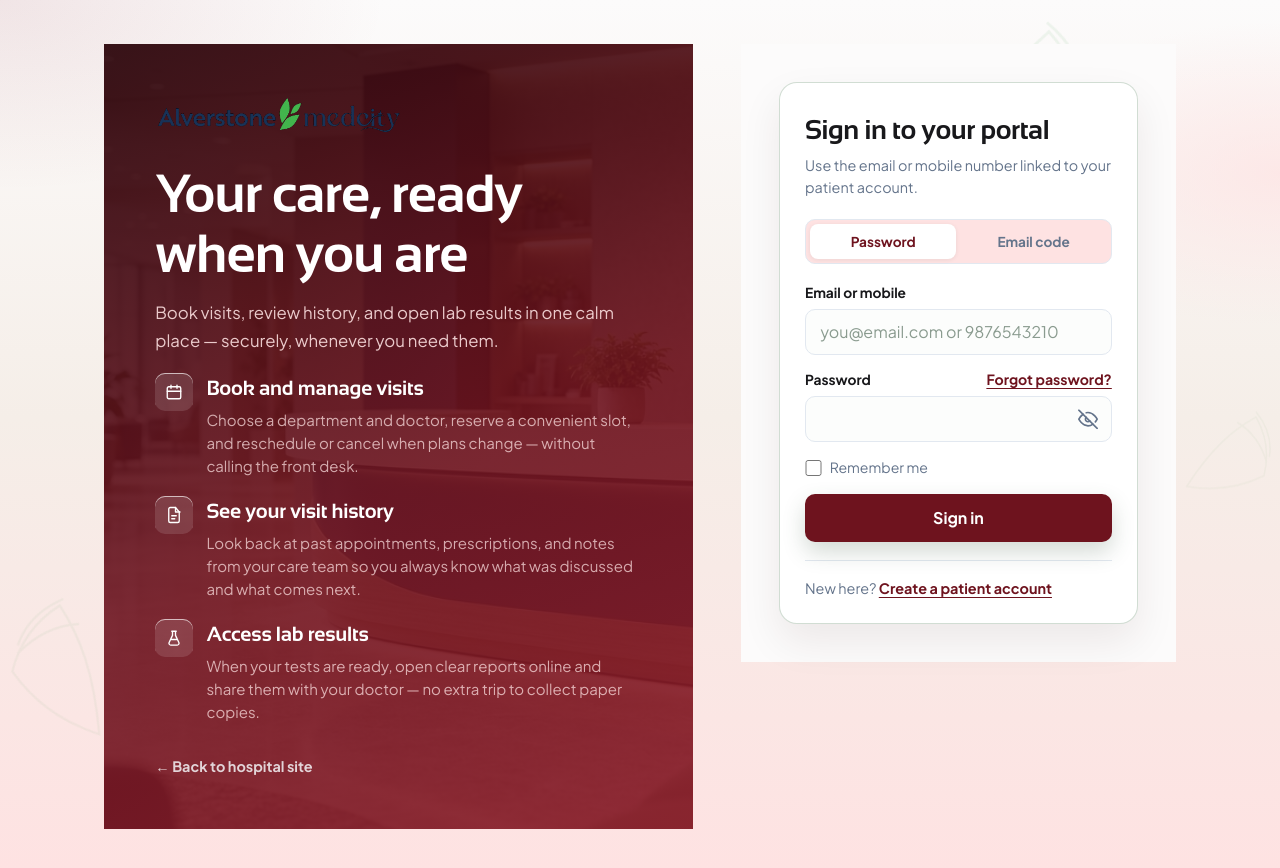
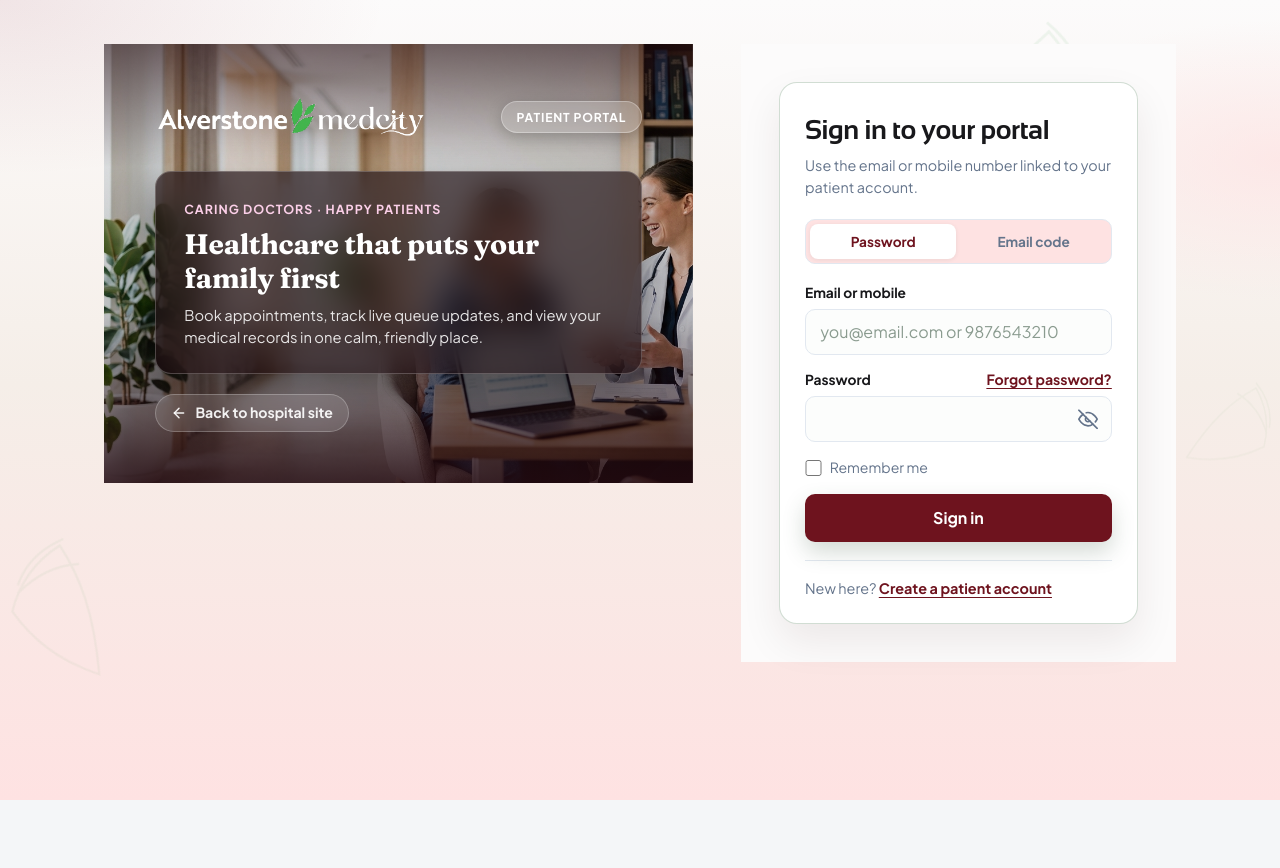
Before and after one commit to alverstonegroupofcompanies/cms-react, a React (Vite) app: page /patient/login in a window 1280 px wide. After the commit the page ends 800 px from the top, so only its background shows below. Built offline with nearby package versions, Linux system fonts and the light colour scheme; no server answers.

Commit message:
Redesign patient login sidebar with happy doctor-patient visual and background logo

```diff
--- a/src/pages/patient/Login.tsx
+++ b/src/pages/patient/Login.tsx
@@ -17,39 +17,6 @@ function maskEmail(email: string) {
 
 type Mode = 'password' | 'otp' | 'forgot'
 type ForgotStep = 'email' | 'code' | 'password'
-
-const FEATURES = [
-  {
-    title: 'Book and manage visits',
-    text: 'Choose a department and doctor, reserve a convenient slot, and reschedule or cancel when plans change — without calling the front desk.',
-    icon: (
-      <svg width="18" height="18" viewBox="0 0 24 24" fill="none" stroke="currentColor" strokeWidth="1.8" strokeLinecap="round" strokeLinejoin="round" aria-hidden>
-        <rect x="3" y="5" width="18" height="16" rx="2" />
-        <path d="M16 3v4M8 3v4M3 11h18" />
-      </svg>
-    ),
-  },
-  {
-    title: 'See your visit history',
-    text: 'Look back at past appointments, prescriptions, and notes from your care team so you always know what was discussed and what comes next.',
-    icon: (
-      <svg width="18" height="18" viewBox="0 0 24 24" fill="none" stroke="currentColor" strokeWidth="1.8" strokeLinecap="round" strokeLinejoin="round" aria-hidden>
-        <path d="M14 2H7a2 2 0 0 0-2 2v16a2 2 0 0 0 2 2h10a2 2 0 0 0 2-2V8z" />
-        <path d="M14 2v6h6M9 13h6M9 17h4" />
-      </svg>
-    ),
-  },
-  {
-    title: 'Access lab results',
-    text: 'When your tests are ready, open clear reports online and share them with your doctor — no extra trip to collect paper copies.',
-    icon: (
-      <svg width="18" height="18" viewBox="0 0 24 24" fill="none" stroke="currentColor" strokeWidth="1.8" strokeLinecap="round" strokeLinejoin="round" aria-hidden>
-        <path d="M9 3h6M10 3v5.5L5.5 18a2.5 2.5 0 0 0 2.2 3.5h8.6a2.5 2.5 0 0 0 2.2-3.5L14 8.5V3" />
-        <path d="M8.5 14h7" />
-      </svg>
-    ),
-  },
-] as const
 
 export default function PatientLogin() {
   usePageTitle('Patient sign in', 'Patient')
@@ -309,30 +276,32 @@ export default function PatientLogin() {
 
       <section className="pp-hero pp-hero-auth">
         <div className="pp-hero-copy">
-          <BrandLogo brand="clinic" to="/" height={40} className="pp-auth-brand" />
-          <h1 className="pp-headline">Your care, ready when you are</h1>
-          <p className="pp-lead">
-            Book visits, review history, and open lab results in one calm place —
-            securely, whenever you need them.
-          </p>
+          <div className="pp-auth-hero-watermark" aria-hidden="true">
+            <img src="/brand/alverstone-medcity-logo-white.png?v=2" alt="" />
+          </div>
 
-          <ul className="pp-features">
-            {FEATURES.map((f) => (
-              <li key={f.title} className="pp-feature">
-                <span className="pp-feature-mark" aria-hidden>
-                  {f.icon}
-                </span>
-                <div>
-                  <h3>{f.title}</h3>
-                  <p>{f.text}</p>
-                </div>
-              </li>
-            ))}
-          </ul>
+          <div className="pp-auth-hero-header">
+            <BrandLogo brand="clinic" to="/" height={44} onDark className="pp-auth-brand" />
+            <span className="pp-auth-badge">Patient Portal</span>
+          </div>
 
-          <Link to="/" className="pp-auth-back">
-            ← Back to hospital site
-          </Link>
+          <div className="pp-auth-hero-bottom">
+            <div className="pp-auth-glass-card">
+              <span className="pp-auth-tagline-kicker">Caring Doctors · Happy Patients</span>
+              <h2 className="pp-auth-hero-heading">Healthcare that puts your family first</h2>
+              <p className="pp-auth-hero-sub">
+                Book appointments, track live queue updates, and view your medical records in one calm, friendly place.
+              </p>
+            </div>
+
+            <Link to="/" className="pp-auth-back">
+              <svg width="16" height="16" viewBox="0 0 24 24" fill="none" stroke="currentColor" strokeWidth="2.2" strokeLinecap="round" strokeLinejoin="round" aria-hidden="true">
+                <line x1="19" y1="12" x2="5" y2="12" />
+                <polyline points="12 19 5 12 12 5" />
+              </svg>
+              <span>Back to hospital site</span>
+            </Link>
+          </div>
         </div>
 
         <div className="pp-hero-form-wrap" id="sign-in">
--- a/src/patient-portal.css
+++ b/src/patient-portal.css
@@ -50,78 +50,147 @@
 }
 
 .pp-hero-auth .pp-hero-copy {
+  position: relative;
   display: flex;
   flex-direction: column;
-  justify-content: center;
-  padding: clamp(2rem, 4vw, 3.5rem) clamp(1.75rem, 4vw, 4rem);
+  justify-content: space-between;
+  padding: clamp(2rem, 4vw, 3.25rem) clamp(1.75rem, 4vw, 3.5rem);
   background:
-    linear-gradient(155deg, rgba(46, 8, 14, 0.94) 0%, rgba(110, 19, 30, 0.9) 55%, rgba(139, 30, 43, 0.92) 100%),
-    url('/images/staff-hero.jpg') center/cover no-repeat;
+    linear-gradient(
+      180deg,
+      rgba(35, 10, 16, 0.6) 0%,
+      rgba(20, 7, 12, 0.12) 28%,
+      rgba(20, 7, 12, 0.24) 62%,
+      rgba(35, 10, 16, 0.88) 100%
+    ),
+    url('/images/patient-care-banner.jpg') center 20% / cover no-repeat;
   color: #ffffff;
-  padding-top: clamp(2rem, 4vw, 3.5rem);
+  overflow: hidden;
+  box-shadow: inset -1px 0 0 rgba(255, 255, 255, 0.08);
+}
+
+.pp-auth-hero-watermark {
+  position: absolute;
+  top: 45%;
+  left: 50%;
+  transform: translate(-50%, -50%);
+  width: min(340px, 78%);
+  pointer-events: none;
+  opacity: 0.13;
+  z-index: 1;
+  filter: drop-shadow(0 8px 30px rgba(0, 0, 0, 0.45));
+}
+
+.pp-auth-hero-watermark img {
+  width: 100%;
+  height: auto;
+  display: block;
+}
+
+.pp-auth-hero-header {
+  position: relative;
+  z-index: 2;
+  display: flex;
+  align-items: center;
+  justify-content: space-between;
+  gap: 1rem;
+  flex-wrap: wrap;
 }
 
 .pp-hero-auth .pp-auth-brand {
-  margin-bottom: 1.75rem;
-  align-self: flex-start;
+  margin-bottom: 0;
+  display: inline-flex;
+  align-items: center;
 }
 
-.pp-hero-auth .pp-auth-brand .brand-mark-title {
+.pp-auth-badge {
+  display: inline-flex;
+  align-items: center;
+  padding: 0.38rem 0.9rem;
+  border-radius: 9999px;
+  font-size: 0.76rem;
+  font-weight: 700;
+  letter-spacing: 0.07em;
+  text-transform: uppercase;
   color: #ffffff;
+  background: rgba(255, 255, 255, 0.16);
+  border: 1px solid rgba(255, 255, 255, 0.3);
+  backdrop-filter: blur(12px);
+  -webkit-backdrop-filter: blur(12px);
+  box-shadow: 0 4px 16px rgba(0, 0, 0, 0.2);
 }
 
-.pp-hero-auth .pp-auth-brand .brand-mark-suite {
-  color: rgba(254, 226, 226, 0.72);
+.pp-auth-hero-bottom {
+  position: relative;
+  z-index: 2;
+  display: flex;
+  flex-direction: column;
+  gap: 1.25rem;
+  margin-top: auto;
+  padding-top: 2rem;
 }
 
-.pp-hero-auth .pp-headline {
-  color: #ffffff;
-  max-width: 16ch;
+.pp-auth-glass-card {
+  padding: 1.5rem 1.75rem;
+  background: rgba(22, 7, 11, 0.64);
+  border: 1px solid rgba(255, 255, 255, 0.22);
+  border-radius: 16px;
+  backdrop-filter: blur(16px);
+  -webkit-backdrop-filter: blur(16px);
+  box-shadow: 0 16px 40px rgba(0, 0, 0, 0.38);
 }
 
-.pp-hero-auth .pp-lead {
-  color: rgba(254, 226, 226, 0.88);
-  max-width: 36rem;
+.pp-auth-tagline-kicker {
+  display: inline-block;
+  font-size: 0.78rem;
+  font-weight: 700;
+  letter-spacing: 0.08em;
+  text-transform: uppercase;
+  color: #fbcfe8;
+  margin-bottom: 0.5rem;
 }
 
-.pp-hero-auth .pp-trust {
-  background: rgba(255, 255, 255, 0.08);
-  border-color: rgba(255, 255, 255, 0.14);
-  color: rgba(254, 226, 226, 0.9);
+.pp-auth-hero-heading {
+  font-family: 'Fraunces', Georgia, serif;
+  font-size: clamp(1.4rem, 2.2vw, 1.85rem);
+  font-weight: 700;
+  line-height: 1.22;
+  color: #ffffff;
+  margin: 0 0 0.5rem;
+  letter-spacing: -0.01em;
 }
 
-.pp-hero-auth .pp-trust-icon {
-  color: #fecdd3;
-}
-
-.pp-hero-auth .pp-feature h3 {
-  color: #ffffff;
-}
-
-.pp-hero-auth .pp-feature p {
-  color: rgba(254, 226, 226, 0.72);
-}
-
-.pp-hero-auth .pp-feature-mark {
-  background: rgba(255, 255, 255, 0.12);
-  color: #ffffff;
-  border-color: rgba(255, 255, 255, 0.16);
+.pp-auth-hero-sub {
+  font-size: 0.92rem;
+  line-height: 1.55;
+  color: rgba(255, 255, 255, 0.88);
+  margin: 0;
+  max-width: 44ch;
 }
 
 .pp-auth-back {
-  margin-top: auto;
-  padding-top: 2rem;
   display: inline-flex;
+  align-items: center;
+  gap: 0.5rem;
   align-self: flex-start;
-  color: rgba(248, 250, 252, 0.82);
+  color: rgba(255, 255, 255, 0.92);
   font-weight: 650;
-  font-size: 0.9rem;
+  font-size: 0.88rem;
   text-decoration: none;
+  padding: 0.45rem 0.95rem;
+  border-radius: 9999px;
+  background: rgba(255, 255, 255, 0.12);
+  border: 1px solid rgba(255, 255, 255, 0.24);
+  backdrop-filter: blur(10px);
+  -webkit-backdrop-filter: blur(10px);
+  transition: all 0.2s ease;
 }
 
 .pp-auth-back:hover {
-  color: #fff;
-  text-decoration: underline;
+  color: #ffffff;
+  background: rgba(255, 255, 255, 0.22);
+  border-color: rgba(255, 255, 255, 0.45);
+  transform: translateX(-3px);
 }
 
 .pp-hero-auth .pp-hero-form-wrap {
@@ -833,17 +902,18 @@
   }
 
   .pp-hero-auth .pp-hero-copy {
-    min-height: auto;
-    padding: 2rem 1.25rem 1.5rem;
+    min-height: 340px;
+    padding: 2rem 1.25rem;
+    gap: 2rem;
   }
 
-  .pp-hero-auth .pp-features {
-    display: none;
+  .pp-auth-hero-watermark {
+    width: 65%;
+    opacity: 0.1;
   }
 
-  .pp-hero-auth .pp-auth-back {
-    margin-top: 1.25rem;
-    padding-top: 0;
+  .pp-auth-glass-card {
+    padding: 1.15rem 1.25rem;
   }
 
   .pp-hero-auth .pp-hero-form-wrap {
```
Also changed, not shown: 5 other files (tests, documents, lock files or other folders).
